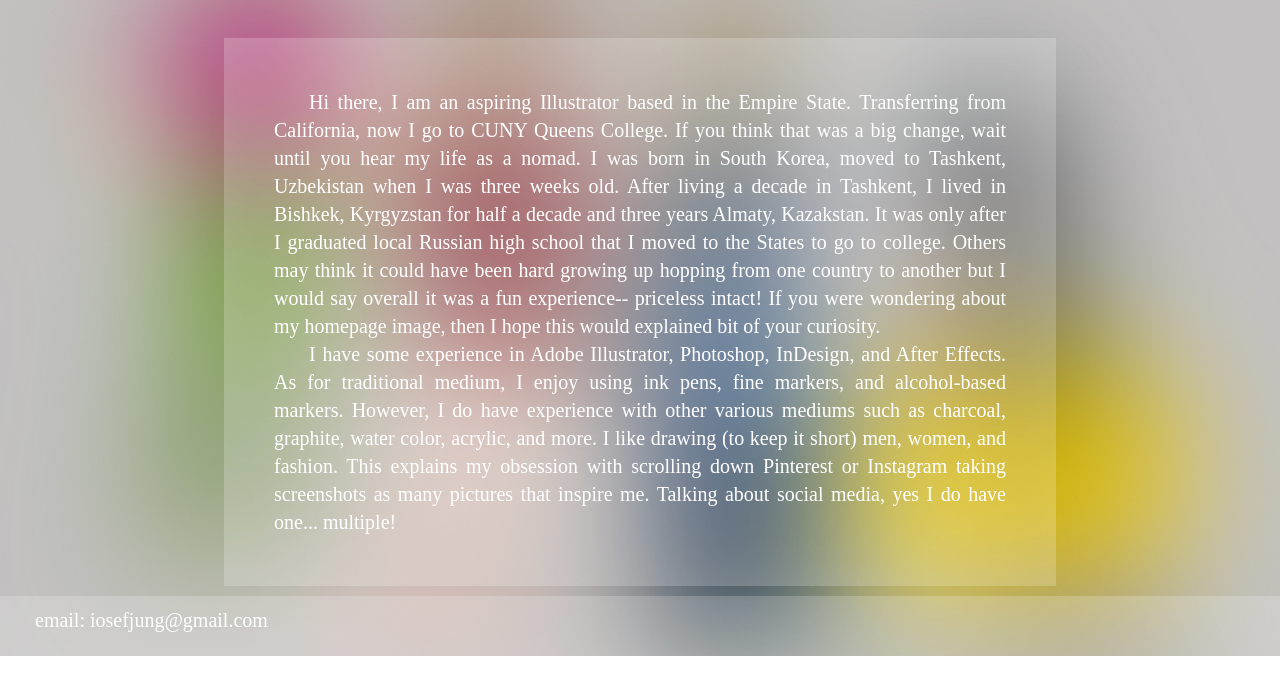
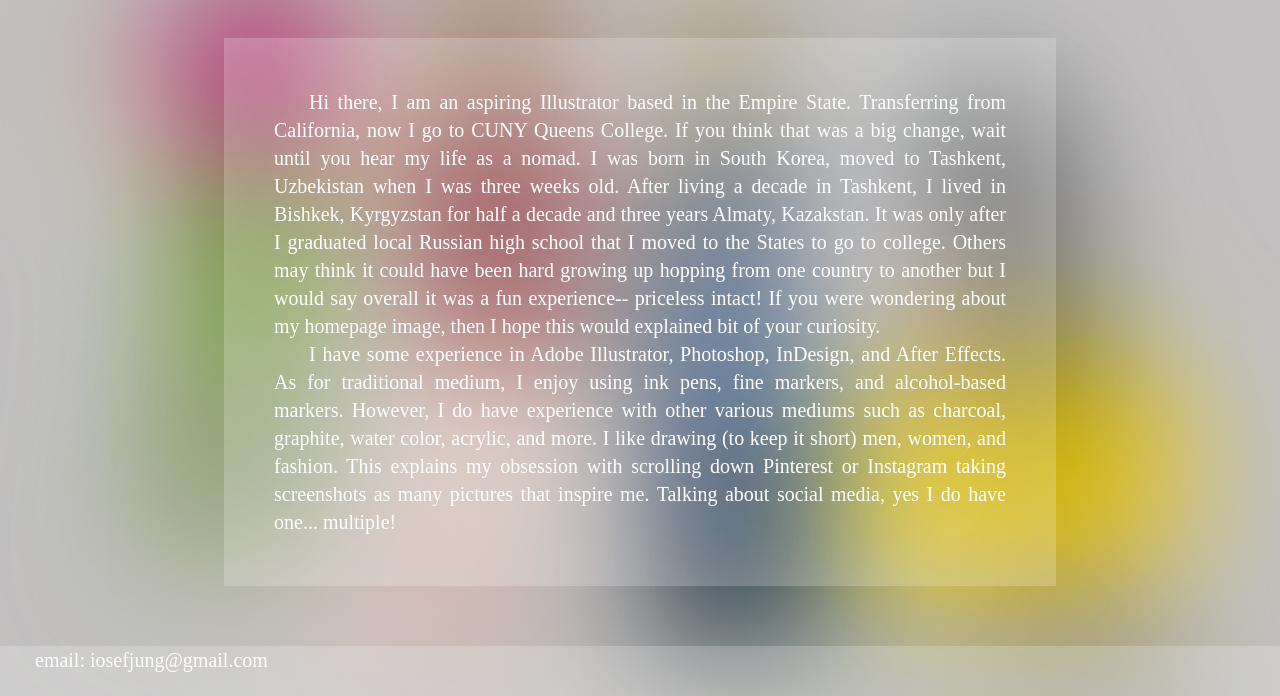
Before and after one commit to iosefjay/final-web-site, a plain HTML site: page promenya.html in a window 1280 px wide. Shown: the part 222-918 px from the top of the page. Before the commit the page ends 878 px from the top, so only its background shows below. Drawn offline with Linux system fonts and the light colour scheme.

Commit message:
Update footer layout

```diff
--- a/css/footer.css
+++ /dev/null
@@ -1,11 +0,0 @@
-.footer {
-    display: block;
-    background-color: rgba(255,255,255,0.2);
-    text-align: center;
-    font-weight: normal;
-    height: 50px;
-    line-height: 200px;
-    color: white;
-    padding-top: 10px;
-    /* position: absolute; */
-  }
--- a/promenya.html
+++ b/promenya.html
@@ -54,19 +54,7 @@ background-repeat: no-repeat;
   color: #fff;
   padding: 50px;
 }
-.footer {
-  display: block;
-  background-color: rgba(255,255,255,0.2);
-  text-align: center;
-  font-weight: normal;
-  height: 50px;
-  line-height: 200px;
-  color: white;
-  padding-top: 10px;
-  font-family: 'Crimson Text', serif;
-  /* position: absolute; */
 
-}
 .container{
   /* display: none; */
   width: 65%;
@@ -75,6 +63,17 @@ background-repeat: no-repeat;
   padding: 10px;
   font-family: 'Crimson Text', serif;
   /* distance btwn the upper banner */
+  margin-bottom: 50px;
+}
+
+footer {
+  background-color: rgba(255,255,255,0.2);
+  text-align: center;
+  font-weight: normal;
+  height: 50px;
+  line-height: 50px;
+  color: white;
+  font-family: 'Crimson Text', serif;
 }
 
    </style>
@@ -92,9 +91,7 @@ background-repeat: no-repeat;
     </div>
   </div>
   <footer>
-   <div class="footer">
     <p>email: iosefjung@gmail.com</p>
-   </div>
   </footer>
 </body>
 </html>
```
Lines whose indentation alone changed are shown as unchanged.
